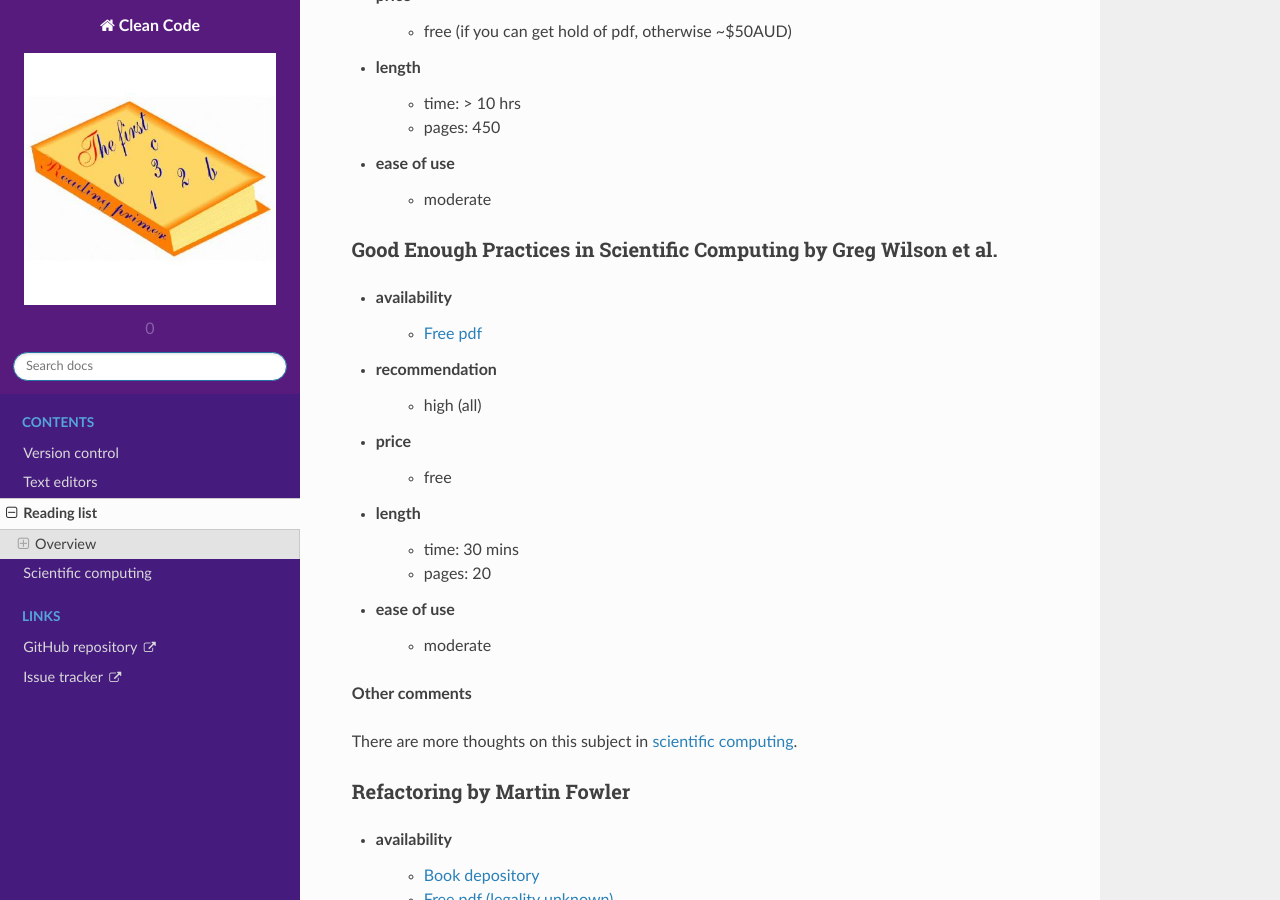
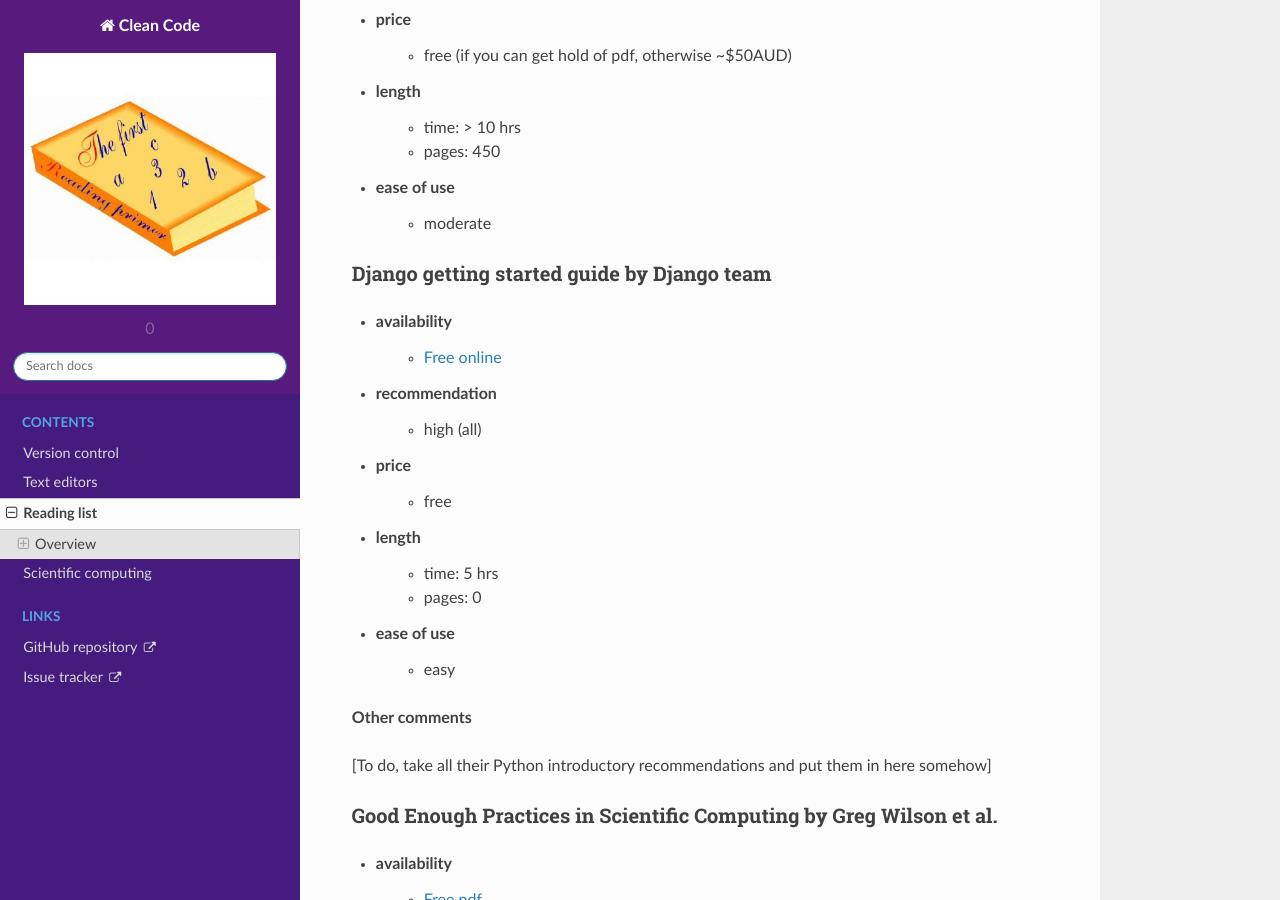
Before and after one commit to codingfordummies/clean-code, a Sphinx documentation site: the page built from docs/reading_list.rst, in a window 1280 px wide and 900 px high, scrolled down 702 px. Built offline with Sphinx 7.4.7 and the Read the Docs theme 2.0.0, drawn with Linux system fonts in a browser that asks for light colours; some of the changed text lies outside the part shown.

Commit message:
Move Django stuff into right place

```diff
--- a/docs/reading_list.rst
+++ b/docs/reading_list.rst
@@ -24,6 +24,27 @@
     - pages: 450
 - ease of use
     - moderate
+
+
+Django getting started guide by Django team
++++++++++++++++++++++++++++++++++++++++++++
+
+- availability
+    - `Free online <https://docs.djangoproject.com/en/2.0/intro/>`_
+- recommendation
+    - high (all)
+- price
+    - free
+- length
+    - time: 5 hrs
+    - pages: 0
+- ease of use
+    - easy
+
+**Other comments**
+
+[To do, take all their Python introductory recommendations and put them in here somehow]
+
 
 
 Good Enough Practices in Scientific Computing by Greg Wilson et al.
```
Also changed, not shown: docs/reading/django_getting_started.yml (added, +14 -0 lines), websites/frameworks/django/Django.md (deleted, +0 -22 lines).
